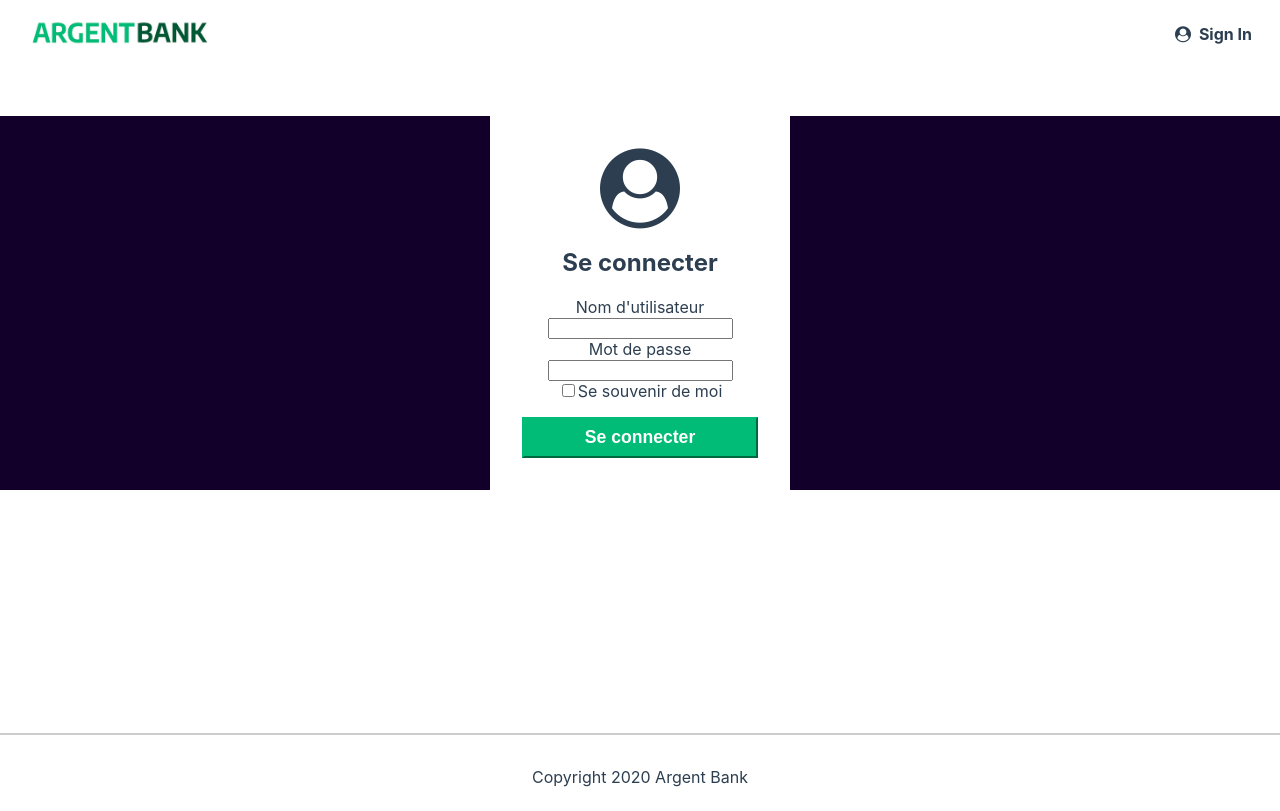
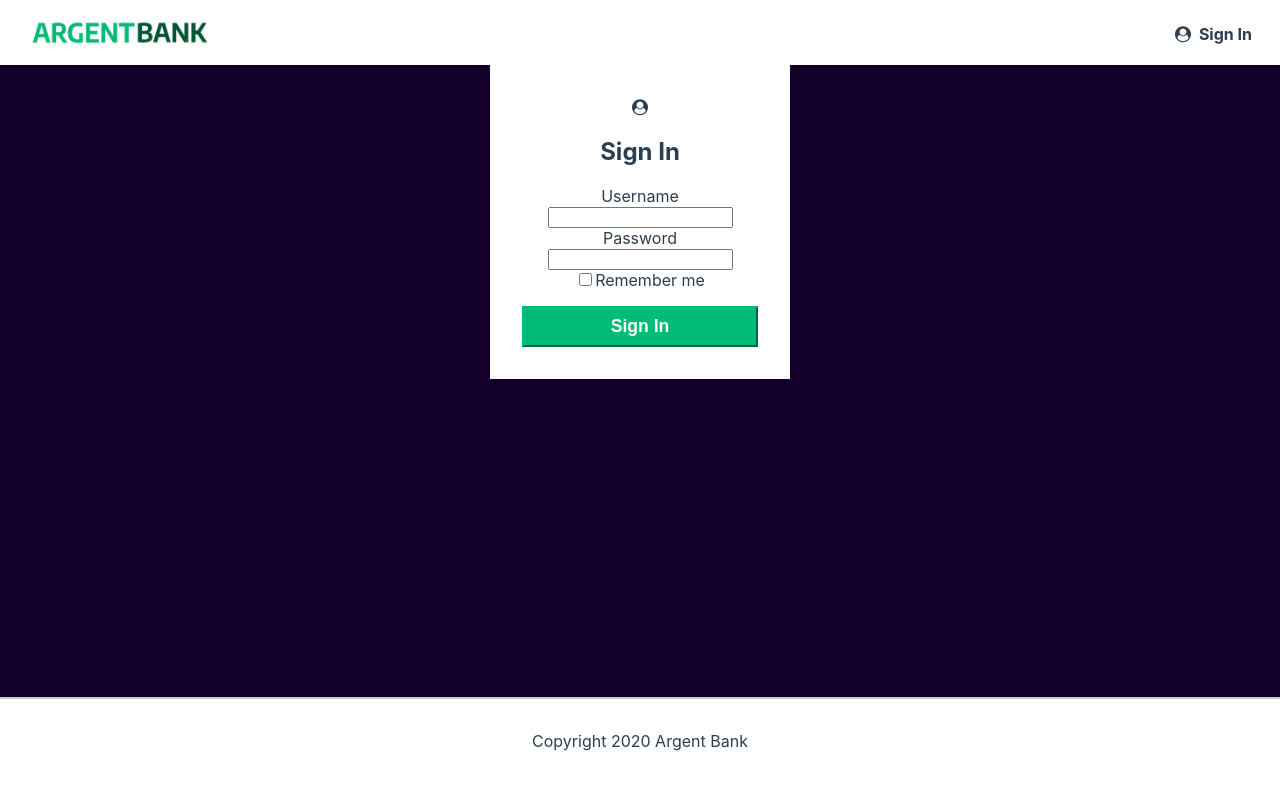
Before and after one commit to FloW1772/Projet-11-ArgentBank, a React (Create React App) app in the folder argentbank/: page /connect-page in a window 1280 px wide. Built offline with nearby package versions, Linux system fonts and the light colour scheme.

Commit message:
fix style

```diff
--- a/argentbank/src/App.scss
+++ b/argentbank/src/App.scss
@@ -20,6 +20,8 @@ body {
 
 .bg-dark {
   background-color: #12002b;
+  height: 79vh;
+
 }
 
 .sr-only {
--- a/argentbank/src/pages/connectpage/Connectpage.jsx
+++ b/argentbank/src/pages/connectpage/Connectpage.jsx
@@ -6,21 +6,21 @@ export function ConnectPage() {
     <main className="main bg-dark">
       <section className="sign-in-content">
         <i className="fa fa-user-circle sign-in-icon" />
-        <h1>Se connecter</h1>
+        <h1>Sign In </h1>
         <form>
           <div className="input-wrapper">
-            <label htmlFor="username">Nom d'utilisateur</label>
+            <label htmlFor="username">Username</label>
             <input type="text" id="username" />
           </div>
           <div className="input-wrapper">
-            <label htmlFor="password">Mot de passe</label>
+            <label htmlFor="password">Password</label>
             <input type="password" id="password" />
           </div>
           <div className="input-remember">
             <input type="checkbox" id="remember-me" />
-            <label htmlFor="remember-me">Se souvenir de moi</label>
+            <label htmlFor="remember-me">Remember me</label>
           </div>
-          <button className="sign-in-button">Se connecter</button>
+          <button className="sign-in-button">Sign In</button>
         </form>
       </section>
     </main>
--- a/argentbank/src/pages/connectpage/Connectpage.scss
+++ b/argentbank/src/pages/connectpage/Connectpage.scss
@@ -15,11 +15,10 @@
   background-color: white;
   width: 300px;
   margin: 0 auto;
-  margin-top: 3rem;
+  margin-top: -0.2rem;
   padding: 2rem;
-  margin-bottom: 19%;
 }
 
-.sign-in-icon {
-  font-size: 5rem;
-}
+// .sign-in-icon {
+//   font-size: 5rem;
+// }
```
